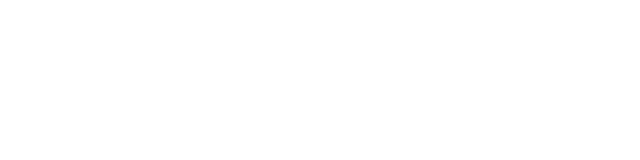
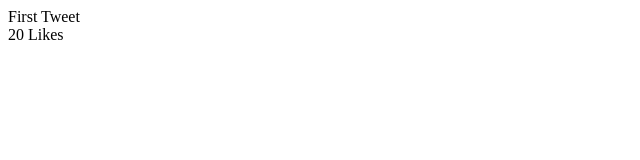
Before and after one commit to MDAhsanFaraz/Twitter-Forntend, a React (Create React App) app: page / in a window 1280 px wide. Shown: the top 160 px of the page, without its empty margins (0-640 px from the left). Built offline with nearby package versions, Linux system fonts and the light colour scheme.

Commit message:
setup basic Tweet component

```diff
--- a/src/App.js
+++ b/src/App.js
@@ -1,7 +1,12 @@
 import "./App.css";
+import Tweet from "./components/Tweet";
 
 function App() {
-  return <></>;
+  return (
+    <div>
+      <Tweet content={"First Tweet"} likeCount={20} />
+    </div>
+  );
 }
 
 export default App;
--- /dev/null
+++ b/src/components/Tweet.jsx
@@ -0,0 +1,10 @@
+function Tweet({ content, likeCount }) {
+  return (
+    <>
+      <div className="tweet-content">{content}</div>
+      <div className="likes">{likeCount} Likes</div>
+    </>
+  );
+}
+
+export default Tweet;
```
Also changed, not shown: 1 other file (tests, documents, lock files or other folders).
